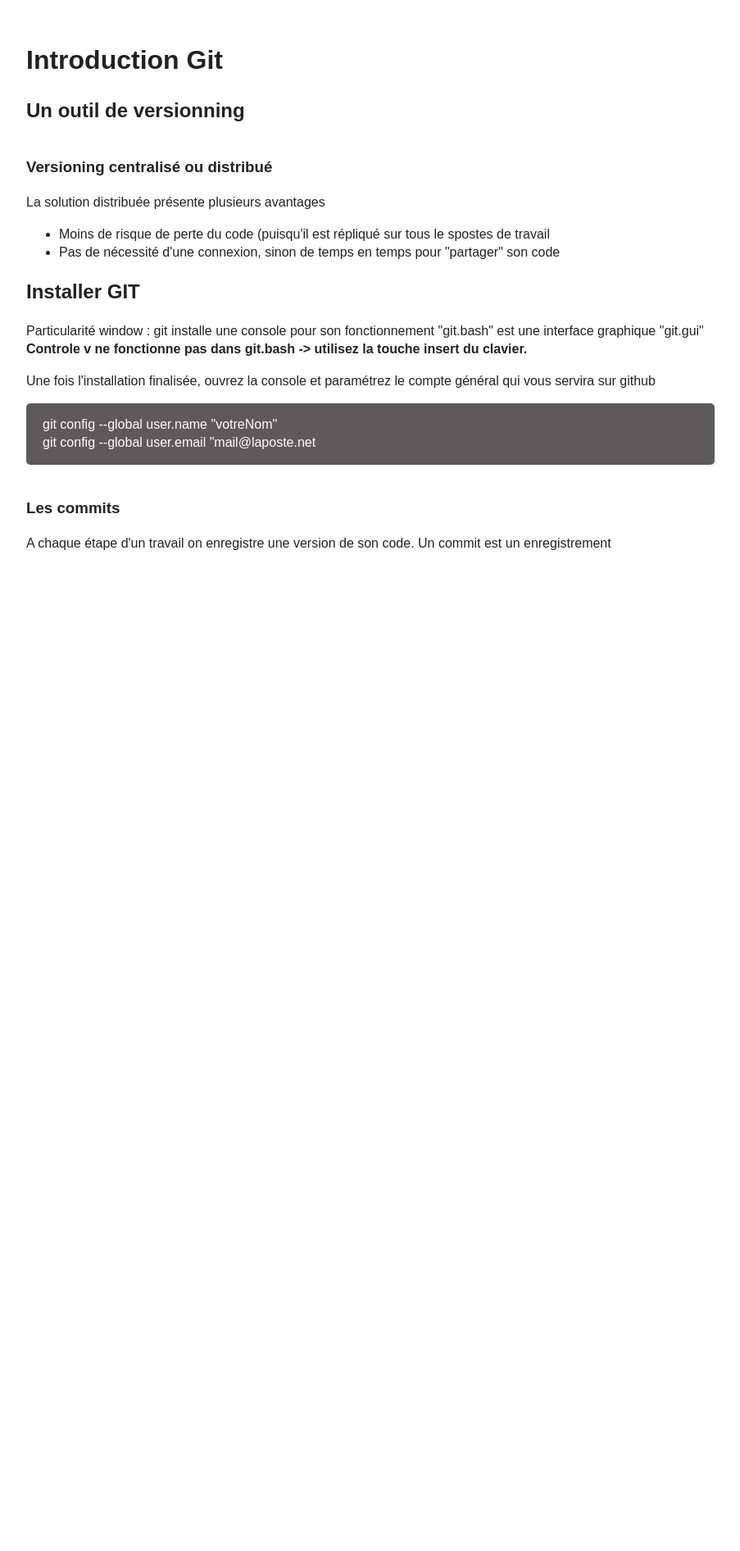
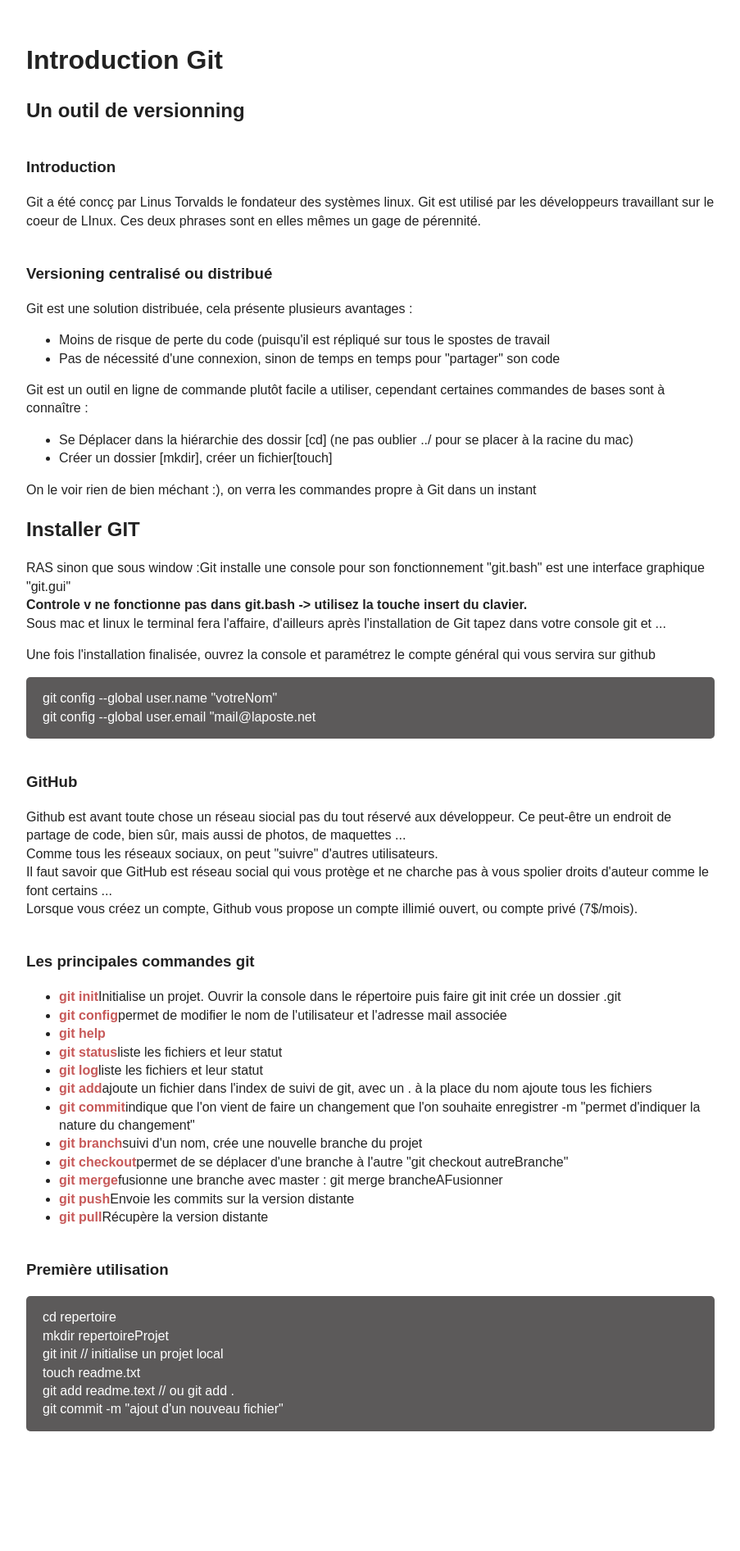
Before and after one commit to rogerlenoir/cours-git, a PHP site: page / in a window 1280 px wide. Shown: the whole page at 82% size, without its empty margins (188-1091 px from the left). Before the commit the page ends 671 px from the top, so only its background shows below. Run offline with PHP 8.4, Linux system fonts and the light colour scheme.

```diff
--- a/index.php
+++ b/index.php
@@ -31,21 +31,39 @@
 		Un outil de versionning
 	</h2>
 	<h3>
+		Introduction
+	</h3>
+	<p>
+		Git a été concç par Linus Torvalds le fondateur des systèmes linux. Git est utilisé par les développeurs travaillant sur le coeur de LInux. Ces deux phrases sont en elles mêmes un gage de pérennité.<br>
+	</p>
+	<h3>
 		Versioning centralisé ou distribué
 	</h3>
 	<p>
-		La solution distribuée présente plusieurs avantages
+		Git est une solution distribuée, cela présente plusieurs avantages :
 	</p>
 	<ul>
 		<li>Moins de risque de perte du code (puisqu'il est répliqué sur tous le spostes de travail</li>
 		<li>Pas de nécessité d'une connexion, sinon de temps en temps pour "partager" son code</li>
 	</ul>
+	<p>
+		Git est un outil en ligne de commande plutôt facile a utiliser, cependant certaines commandes de bases sont à connaître : <br>
+	</p>
+	<ul>
+		<li>Se Déplacer dans la hiérarchie des dossir [cd] (ne pas oublier ../ pour se placer à la racine du mac)</li>
+		<li>Créer un dossier [mkdir], créer un fichier[touch]</li>
+	</ul>
+	<p>
+		On le voir rien de bien méchant :), on verra les commandes propre à Git dans un instant
+	</p>
+
 	<h2>
 		Installer GIT
 	</h2>
 	<p>
-		Particularité window : git installe une console pour son fonctionnement "git.bash" est une interface graphique "git.gui"<br>
-		<strong>Controle v ne fonctionne pas dans git.bash -> utilisez la touche insert du clavier.</strong>
+		RAS sinon que sous window :Git installe une console pour son fonctionnement "git.bash" est une interface graphique "git.gui"<br>
+		<strong>Controle v ne fonctionne pas dans git.bash -> utilisez la touche insert du clavier.</strong><br>
+		Sous mac et linux le terminal fera l'affaire, d'ailleurs après l'installation de Git tapez dans votre console git et ...
 	</p>
 	<p>
 		Une fois l'installation finalisée, ouvrez la console et paramétrez le compte général qui vous servira sur github
@@ -54,13 +72,47 @@
 		git config --global user.name "votreNom"<br>
 		git config --global user.email "mail@laposte.net
 	</p>
+	<h3>
+		GitHub
+	</h3>
+	<p>
+		Github est avant toute chose un réseau siocial pas du tout réservé aux développeur. Ce peut-être un endroit de partage de code, bien sûr, mais aussi de photos, de maquettes ...<br>
+		Comme tous les réseaux sociaux, on peut "suivre" d'autres utilisateurs.<br>
+		Il faut savoir que GitHub est réseau social qui vous protège et ne charche pas à vous spolier droits d'auteur comme le font certains ...<br>
+		Lorsque vous créez un compte, Github vous propose un compte illimié ouvert, ou compte privé (7$/mois).
+	</p>
+	<h3>
+		Les principales commandes git
+	</h3>
+	<ul>
+		<li><strong class="brique">git init</strong>Initialise un projet. Ouvrir la console dans le répertoire puis faire git init crée un dossier .git</li>
+		<li><strong class="brique">git config</strong>permet de modifier le nom de l'utilisateur et l'adresse mail associée</li>
+		<li><strong class="brique">git help</strong></li>
+		<li><strong class="brique">git status</strong>liste les fichiers et leur statut</li>
+		<li><strong class="brique">git log</strong>liste les fichiers et leur statut</li>
+		<li><strong class="brique">git add</strong>ajoute un fichier dans l'index de suivi de git, avec un . à la place du nom ajoute tous les fichiers</li>
+		<li><strong class="brique">git commit</strong>indique que l'on vient de faire un changement que l'on souhaite enregistrer -m "permet d'indiquer la nature du changement"</li>
+		<li><strong class="brique">git branch</strong>suivi d'un nom, crée une nouvelle branche du projet</li>
+		<li><strong class="brique">git checkout</strong>permet de se déplacer d'une branche à l'autre "git checkout autreBranche"</li>
+		<li><strong class="brique">git merge</strong>fusionne une branche avec master : git merge brancheAFusionner</li>
+		<li><strong class="brique">git push</strong>Envoie les commits sur la version distante</li>
+		<li><strong class="brique">git pull</strong>Récupère la version distante</li>
+	</ul>
+	<h3>
+		Première utilisation
+	</h3>
+	<p class="console">
+		cd repertoire<br>
+		mkdir repertoireProjet<br>
+		git init // initialise un projet local<br>
+		touch readme.txt<br>
+		git add readme.text // ou git add .<br>
+		git commit -m "ajout d'un nouveau fichier"<br>
+	</p>
 
 
 
-	<h3>Les commits</h3>
-	<p>
-		A chaque étape d'un travail on enregistre une version de son code. Un commit est un enregistrement
-	</p>
+
 
 
 	<footer></footer>
```
